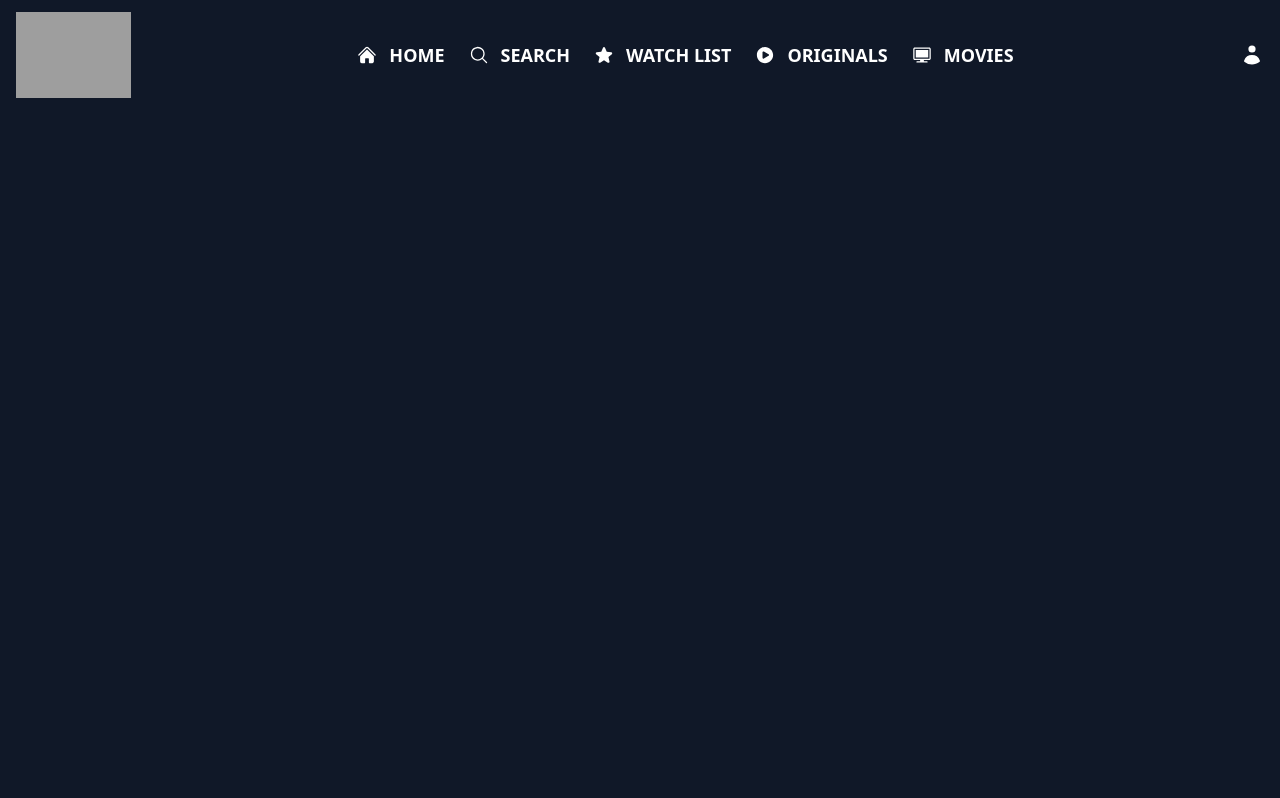
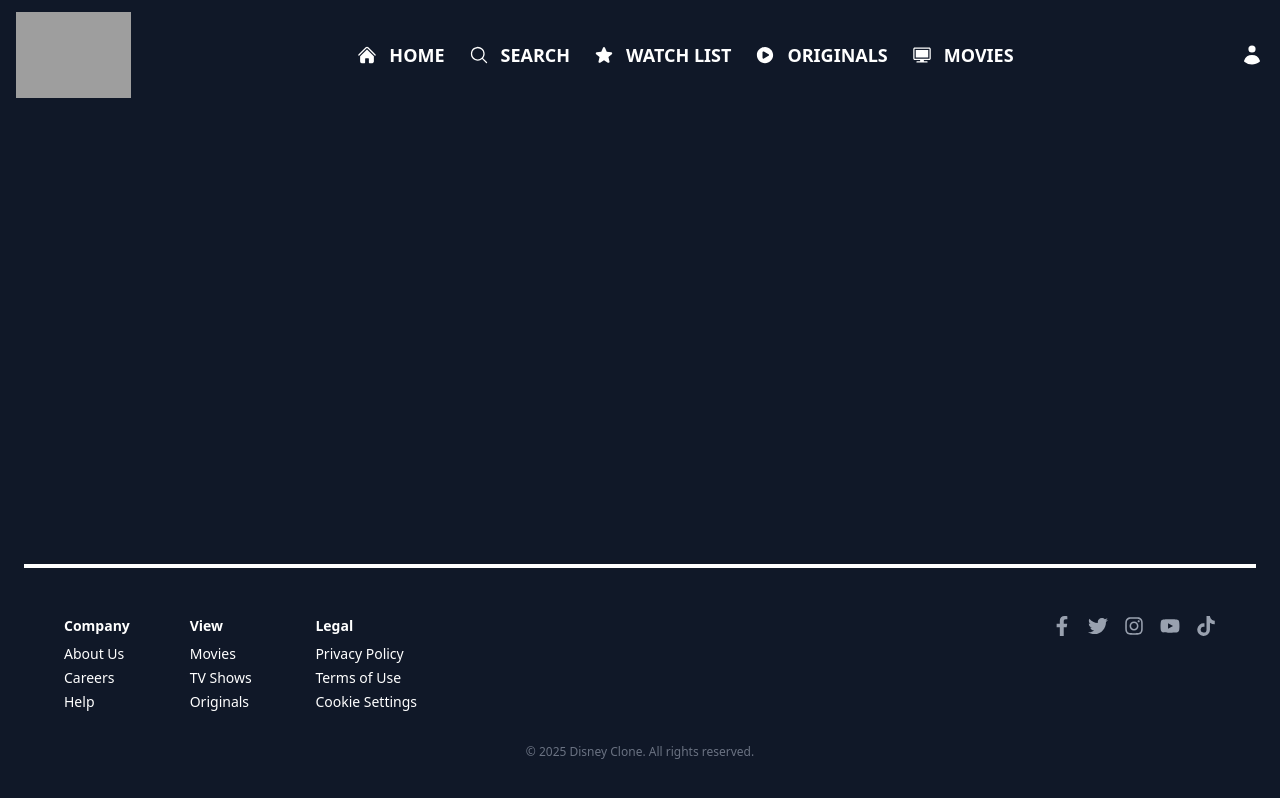
Before and after one commit to Sarthak-Adk/Disney-Clone, a React (Vite) app: page /movies in a window 1280 px wide. Built offline with nearby package versions, Linux system fonts and the light colour scheme; grey boxes are pictures that could not be loaded.

Commit message:
creating footer

```diff
--- a/src/App.jsx
+++ b/src/App.jsx
@@ -1,14 +1,26 @@
 import { Route, Routes } from "react-router-dom";
 import Home from './Component/Home/Home';
 import Header from "./Component/Header/Header";
+import Footer from "./Component/Footer/Footer";
+import Search from "./Component/Search";
+import WatchList from "./Component/WatchList";
+import Originals from "./Component/Originals";
+import Movies from "./Component/Movies";
 
 function App() {
   return (
-    <div className="bg-gray-900 min-h-screen text-white">
+    <div className="bg-gray-900 text-white min-h-screen flex flex-col">
       <Header />
-      <Routes>
-        <Route path="/" element={<Home />} />
-      </Routes>
+      <div className="flex-1">
+        <Routes>
+          <Route path="/" element={<Home />} />
+          <Route path="/search" element={<Search />} />
+          <Route path="/watchlist" element={<WatchList />} />
+          <Route path="/originals" element={<Originals />} />
+          <Route path="/movies" element={<Movies />} />
+        </Routes>
+      </div>
+      <Footer />
     </div>
   );
 }
--- /dev/null
+++ b/src/Component/Footer/Footer.jsx
@@ -0,0 +1,62 @@
+import React from "react";
+import {
+  FaFacebookF,
+  FaTwitter,
+  FaInstagram,
+  FaYoutube,
+  FaTiktok,
+} from "react-icons/fa";
+
+const Footer = () => {
+  return (
+    <footer className="  py-10 px-6 text-sm">
+        <div className="border-2 mb-12"></div>
+      <div className="max-w-6xl mx-auto flex flex-col md:flex-row justify-between gap-8">
+
+        {/* Links */}
+        <div className="grid grid-cols-2 sm:grid-cols-3 gap-6">
+          <div>
+            <h3 className="text-white font-semibold mb-2">Company</h3>
+            <ul className="space-y-1">
+              <li><a href="#" className="hover:text-white">About Us</a></li>
+              <li><a href="#" className="hover:text-white">Careers</a></li>
+              <li><a href="#" className="hover:text-white">Help</a></li>
+            </ul>
+          </div>
+          <div>
+            <h3 className="text-white font-semibold mb-2">View</h3>
+            <ul className="space-y-1">
+              <li><a href="#" className="hover:text-white">Movies</a></li>
+              <li><a href="#" className="hover:text-white">TV Shows</a></li>
+              <li><a href="#" className="hover:text-white">Originals</a></li>
+            </ul>
+          </div>
+          <div>
+            <h3 className="text-white font-semibold mb-2">Legal</h3>
+            <ul className="space-y-1">
+              <li><a href="#" className="hover:text-white">Privacy Policy</a></li>
+              <li><a href="#" className="hover:text-white">Terms of Use</a></li>
+              <li><a href="#" className="hover:text-white">Cookie Settings</a></li>
+            </ul>
+          </div>
+        </div>
+
+        {/* Social Icons */}
+        <div className="flex items-start justify-center gap-4 text-xl text-gray-400">
+          <a href="#" className="hover:text-white"><FaFacebookF /></a>
+          <a href="#" className="hover:text-white"><FaTwitter /></a>
+          <a href="#" className="hover:text-white"><FaInstagram /></a>
+          <a href="#" className="hover:text-white"><FaYoutube /></a>
+          <a href="#" className="hover:text-white"><FaTiktok /></a>
+        </div>
+      </div>
+
+      {/* Bottom Note */}
+      <div className="text-center text-gray-500 mt-8 text-xs">
+        © {new Date().getFullYear()} Disney Clone. All rights reserved.
+      </div>
+    </footer>
+  );
+};
+
+export default Footer;
--- a/src/Component/Header/Header.jsx
+++ b/src/Component/Header/Header.jsx
@@ -1,35 +1,58 @@
 import React, { useState } from "react";
-import { HiMenu, HiX } from "react-icons/hi";
-import { HiHome, HiMagnifyingGlass, HiStar, HiPlayCircle, HiMiniUser, HiTv } from "react-icons/hi2";
+import { Link } from "react-router-dom";
+import { HiMenu, HiX } from "react-icons/hi"; // ✅ CORRECT for menu icons
+import {
+  HiHome,
+  HiMagnifyingGlass,
+  HiStar,
+  HiPlayCircle,
+  HiMiniUser,
+  HiTv,
+} from "react-icons/hi2"; // ✅ keep other icons from hi2
+
 import logo from "/src/assets/Images/logo.png";
 
-const HeaderItem = ({ name, Icon, onClick }) => (
-  <div className="flex items-center gap-3 text-white cursor-pointer text-lg font-semibold hover:text-gray-300" onClick={onClick}>
-    <Icon className="w-5 h-5" />
-    <p className="hidden md:block">{name}</p>
-  </div>
+// Header item component with navigation
+const HeaderItem = ({ name, Icon, to, onClick }) => (
+  <Link to={to} onClick={onClick}>
+    <div className="flex items-center gap-3 text-white cursor-pointer text-lg font-semibold hover:text-gray-300">
+      <Icon className="w-5 h-5" />
+      <p className="hidden md:block">{name}</p>
+    </div>
+  </Link>
 );
 
 const Header = () => {
   const [menuOpen, setMenuOpen] = useState(false);
 
   const menu = [
-    { name: "HOME", icon: HiHome },
-    { name: "SEARCH", icon: HiMagnifyingGlass },
-    { name: "WATCH LIST", icon: HiStar },
-    { name: "ORIGINALS", icon: HiPlayCircle },
-    { name: "MOVIES", icon: HiTv },
+    { name: "HOME", icon: HiHome, to: "/" },
+    { name: "SEARCH", icon: HiMagnifyingGlass, to: "/search" },
+    { name: "WATCH LIST", icon: HiStar, to: "/watchlist" },
+    { name: "ORIGINALS", icon: HiPlayCircle, to: "/originals" },
+    { name: "MOVIES", icon: HiTv, to: "/movies" },
   ];
 
   return (
-    <header className=" px-4 py-3 flex items-center justify-between w-full">
+    <header className="px-4 py-3 flex items-center justify-between w-full">
       {/* Logo */}
-      <img src={logo} className="w-[80px] md:w-[115px] object-cover" alt="logo" />
+      <Link to="/">
+        <img
+          src={logo}
+          className="w-[80px] md:w-[115px] object-cover"
+          alt="logo"
+        />
+      </Link>
 
       {/* Desktop Menu */}
       <nav className="hidden md:flex gap-6">
         {menu.map((item, index) => (
-          <HeaderItem key={index} name={item.name} Icon={item.icon} />
+          <HeaderItem
+            key={index}
+            name={item.name}
+            Icon={item.icon}
+            to={item.to}
+          />
         ))}
       </nav>
 
@@ -37,18 +60,32 @@ const Header = () => {
       <div className="flex items-center gap-4">
         <HiMiniUser className="text-white w-6 h-6 cursor-pointer" />
         {/* Mobile Menu Button */}
-        <button className="md:hidden text-white focus:outline-none" onClick={() => setMenuOpen(!menuOpen)}>
+        <button
+          className="md:hidden text-white focus:outline-none"
+          onClick={() => setMenuOpen(!menuOpen)}
+        >
           {menuOpen ? <HiX className="w-6 h-6" /> : <HiMenu className="w-6 h-6" />}
         </button>
       </div>
 
       {/* Mobile Menu */}
       {menuOpen && (
-        <div className="fixed top-0 left-0 w-full h-screen bg-slate-800 flex flex-col items-center justify-center space-y-6 md:hidden">
+        <div className="fixed top-0 left-0 w-full h-screen bg-slate-800 flex flex-col items-center justify-center space-y-6 md:hidden z-50">
           {menu.map((item, index) => (
-            <HeaderItem key={index} name={item.name} Icon={item.icon} onClick={() => setMenuOpen(false)} />
+            <HeaderItem
+              key={index}
+              name={item.name}
+              Icon={item.icon}
+              to={item.to}
+              onClick={() => setMenuOpen(false)}
+            />
           ))}
-          <button className="text-white text-lg mt-4" onClick={() => setMenuOpen(false)}>Close</button>
+          <button
+            className="text-white text-lg mt-4"
+            onClick={() => setMenuOpen(false)}
+          >
+            Close
+          </button>
         </div>
       )}
     </header>
--- a/src/Component/Home/Home.jsx
+++ b/src/Component/Home/Home.jsx
@@ -2,6 +2,8 @@ import React from "react";
 import Slider from "./Slider";
 import ProductionHouse from "../ProductionHouse/ProductionHouse";
 import GenreMovieList from "../GenreMovieList";
+
+
 
 
 
@@ -23,8 +25,8 @@ const Home = () => {
           Discover a world of entertainment.
         </p>
         </div>
+        <GenreMovieList />
 
-        <GenreMovieList />
     </div>
   );
 };
--- a/src/Component/MovieList.jsx
+++ b/src/Component/MovieList.jsx
@@ -30,18 +30,18 @@ function MovieList({ genreId, index_: listIndex }) {
   const isHrCard = listIndex % 3 === 0;
 
   return (
-    <div className="relative">
+    <div className="relative w-full">
+      {/* Left Scroll Button */}
       <IoChevronBackOutline
         onClick={() => slide('left')}
-        className={`text-[50px] text-white p-2 z-10 cursor-pointer hidden md:block absolute ${
-          isHrCard ? 'mt-[80px]' : 'mt-[150px]'
-        }`}
+        className={`text-[50px] text-white p-2 z-20 cursor-pointer hidden md:block absolute left-0 top-1/2 transform -translate-y-1/2 bg-black/50 rounded-full`}
         title="Scroll Left"
       />
 
+      {/* Scrollable Movie List */}
       <div
         ref={elementRef}
-        className="flex overflow-x-auto gap-8 scrollbar-none scroll-smooth pt-4 px-3 pb-4"
+        className="flex overflow-x-auto gap-8 scrollbar-none scroll-smooth px-10 pb-4"
       >
         {movieList.map((movie) => {
           const CardComponent = isHrCard ? HrMovieCard : MovieCard;
@@ -49,11 +49,10 @@ function MovieList({ genreId, index_: listIndex }) {
         })}
       </div>
 
+      {/* Right Scroll Button */}
       <IoChevronForwardOutline
         onClick={() => slide('right')}
-        className={`text-[50px] text-white hidden md:block p-2 cursor-pointer z-10 absolute right-0 ${
-          isHrCard ? 'mt-[80px]' : 'mt-[150px]'
-        }`}
+        className={`text-[50px] text-white p-2 z-20 cursor-pointer hidden md:block absolute right-0 top-1/2 transform -translate-y-1/2 bg-black/50 rounded-full`}
         title="Scroll Right"
       />
     </div>
--- /dev/null
+++ b/src/Component/Movies.jsx
@@ -0,0 +1,11 @@
+import React from 'react'
+
+const Movies = () => {
+  return (
+    <div>
+
+    </div>
+  )
+}
+
+export default Movies
--- /dev/null
+++ b/src/Component/Originals.jsx
@@ -0,0 +1,11 @@
+import React from 'react'
+
+const Originals = () => {
+  return (
+    <div>
+
+    </div>
+  )
+}
+
+export default Originals
--- /dev/null
+++ b/src/Component/Search.jsx
@@ -0,0 +1,11 @@
+import React from 'react'
+
+const Search = () => {
+  return (
+    <div>
+
+    </div>
+  )
+}
+
+export default Search
--- /dev/null
+++ b/src/Component/WatchList.jsx
@@ -0,0 +1,11 @@
+import React from 'react'
+
+const WatchList = () => {
+  return (
+    <div>
+
+    </div>
+  )
+}
+
+export default WatchList
```
